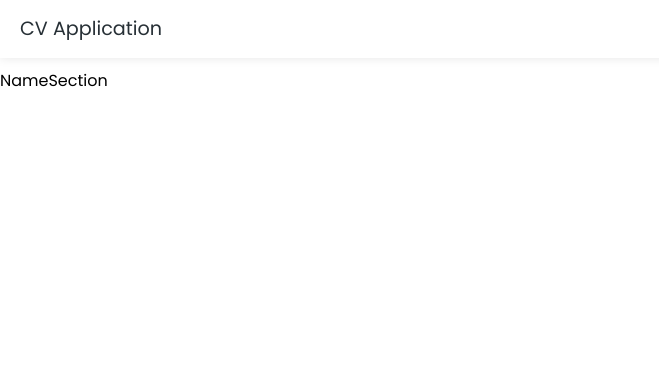
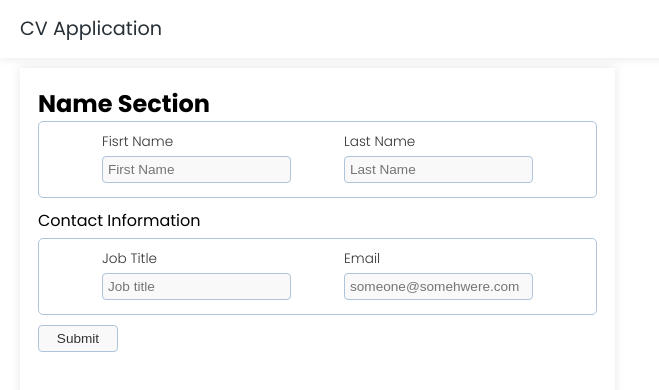
Before and after one commit to Kummirai/cv-application, a React (Vite) app in the folder cv application/: page / in a window 1280 px wide. Shown: the top 390 px of the page, without its empty margins (0-659 px from the left). Built offline with nearby package versions, Linux system fonts and the light colour scheme.

Commit message:
Refactor App component to include CvTemplate component and update CSS styles

```diff
--- a/cv application/src/App.jsx
+++ b/cv application/src/App.jsx
@@ -1,11 +1,11 @@
 import Header from "./components/header/Header";
-import NameSection from "./components/CvTemplate/NameSection/NameSection";
+import CvTemplate from "./components/cvTemplate/CvTemplate";
 
 function App() {
   return (
     <div className="container">
       <Header />
-      <NameSection />
+      <CvTemplate />
     </div>
   );
 }
--- a/cv application/src/components/CvTemplate/NameSection/NameSection.jsx
+++ b/cv application/src/components/CvTemplate/NameSection/NameSection.jsx
@@ -1,7 +1,52 @@
 import "./nameSection.css";
 
 const NameSection = () => {
-  return <div>NameSection</div>;
+  return (
+    <div className="name-section">
+      <form>
+        <legend>
+          <h2>Name Section</h2>
+        </legend>
+        <fieldset className="name-info">
+          <div>
+            <label htmlFor="name">Fisrt Name</label>
+            <input type="text" id="name" name="name" placeholder="First Name" />
+          </div>
+          <div>
+            <label htmlFor="lastame">Last Name</label>
+            <input
+              type="text"
+              id="lastname"
+              name="lastname"
+              placeholder="Last Name"
+            />
+          </div>
+        </fieldset>
+        <legend className="contact-info">Contact Information</legend>
+        <fieldset className="name-info">
+          <div>
+            <label htmlFor="jobTitle">Job Title</label>
+            <input
+              type="text"
+              id="jobTitle"
+              name="jobTitle"
+              placeholder="Job title"
+            />
+          </div>
+          <div>
+            <label htmlFor="email">Email</label>
+            <input
+              type="email"
+              id="email"
+              name="email"
+              placeholder="someone@somehwere.com"
+            />
+          </div>
+        </fieldset>
+        <input type="submit" value="Submit" />
+      </form>
+    </div>
+  );
 };
 
 export default NameSection;
--- a/cv application/src/components/CvTemplate/NameSection/nameSection.css
+++ b/cv application/src/components/CvTemplate/NameSection/nameSection.css
@@ -0,0 +1,57 @@
+.name-section{
+  grid-column: 1 / -1;
+  grid-row: 1 / 5;
+  display: flex;
+  flex-direction: column;
+  padding: 18px;
+}
+
+.name-section .name-info{
+  display: flex;
+  align-items: center;
+  justify-content: space-evenly;
+  width: 100%;
+  padding: 10px;
+}
+
+.name-section div{
+  display: flex;
+  flex-direction: column;
+}
+
+.name-section input{
+  border: 1px solid #aec4da;
+  border-radius: 4px;
+  background-color: #f9f9f9;
+  color: #333;
+  font-size: 0.85rem;
+  font-weight: 200;
+  margin: 4px 0;
+  padding: 5px;
+  width: 100%;
+}
+
+.name-section input[type=submit]{
+  width: 80px;
+  margin-top: 10px;
+}
+
+.name-section input:focus{
+  outline: none;
+  border: 2px solid lightblue;
+}
+
+fieldset{
+  border: 1px solid #aec4da;
+  border-radius: 5px;
+}
+
+label{
+  font-size: 0.85rem;
+  font-weight: 300;
+  color: #333;
+}
+
+.contact-info{
+  padding: 10px 0 5px 0;
+}
--- a/cv application/src/components/CvTemplate/cvTemplate.css
+++ b/cv application/src/components/CvTemplate/cvTemplate.css
@@ -1,5 +1,10 @@
-.cvTemplate{
+.cvTemplate {
   grid-column: 1 / 4;
-  grid-row: 2 / -1  ;
+  grid-row: 2 / -1;
   box-shadow: 0 0 10px rgba(0, 0, 0, 0.1);
+  color: var(secondry-color);
+  display: grid;
+  grid-template-columns: repeat(6, 1fr);
+  grid-template-rows: repeat(12, 1fr);
+  margin: 0 20px;
 }
```
